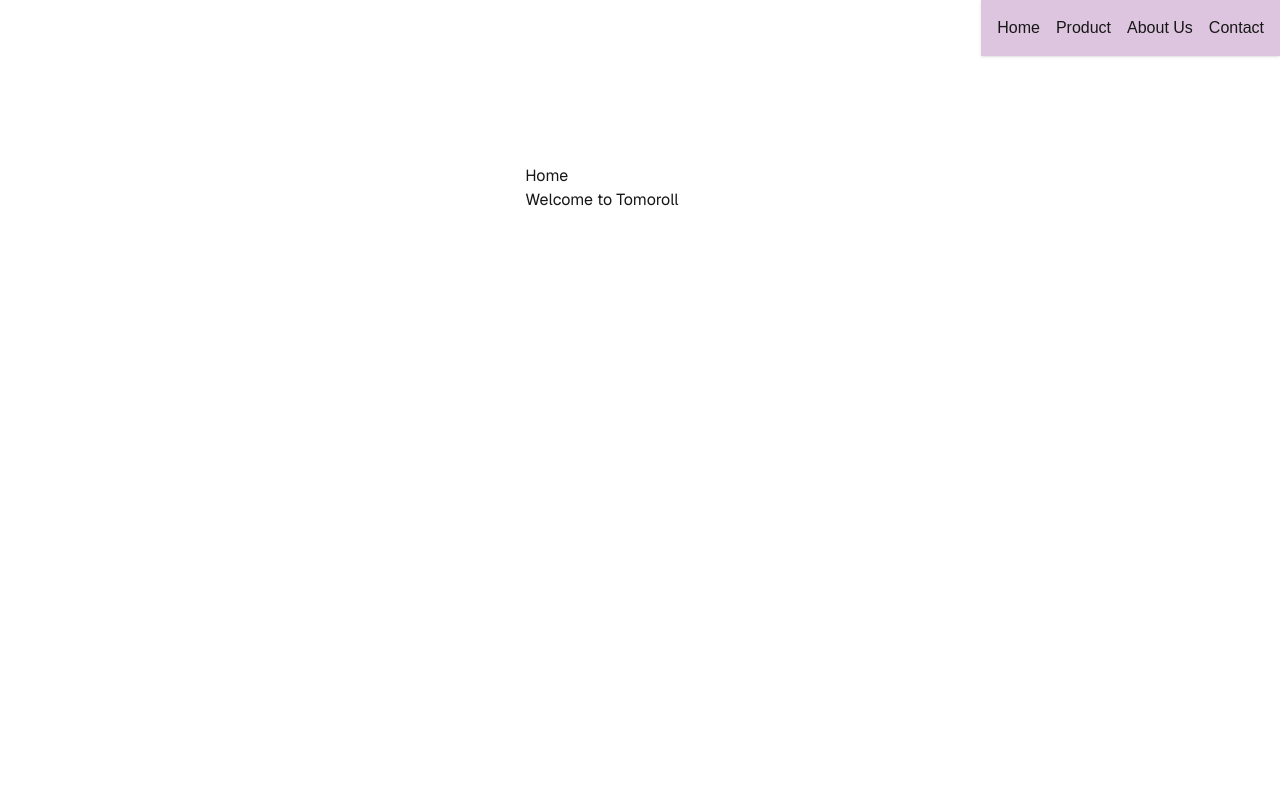
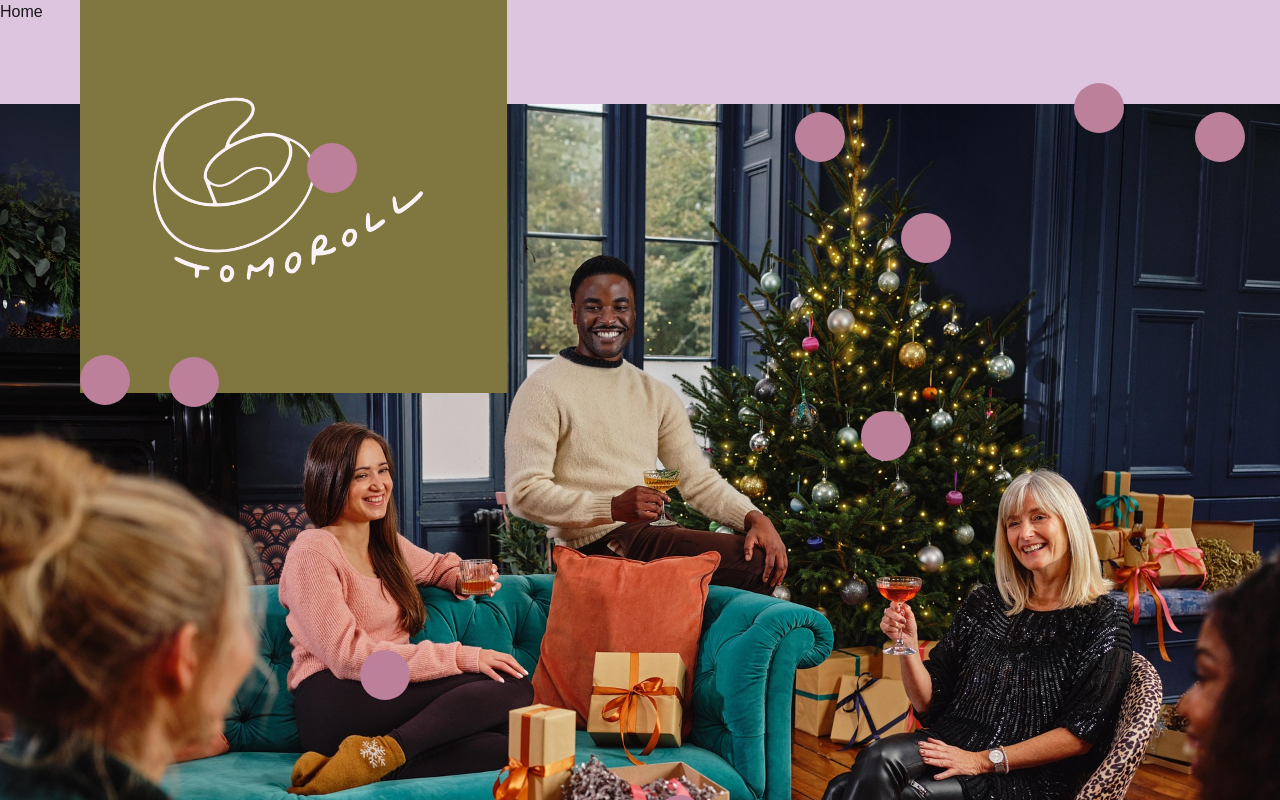
Before and after one commit to sunpochin/tomoroll, a Next.js app: page / in a window 1280 px wide. Shown: the top 800 px of the page. Built offline with nearby package versions, Linux system fonts and the light colour scheme.

Commit message:
feat: Separate the scrolling page into 4 sections, and make HomeSection look more similar to .ai draft

```diff
--- /dev/null
+++ b/src/app/AboutSection.tsx
@@ -0,0 +1,13 @@
+// src/app/ProductSection.tsx
+import React from 'react';
+
+const AboutSection = () => {
+  return (
+    <section id="about" className="min-h-screen">
+      <h1>About</h1>
+      <p>This is our company</p>
+    </section>
+  );
+};
+
+export default AboutSection;
--- /dev/null
+++ b/src/app/ContactSection.tsx
@@ -0,0 +1,13 @@
+// src/app/ProductSection.tsx
+import React from 'react';
+
+const ContactSection = () => {
+  return (
+    <section id="contact" className="min-h-screen">
+      <h1>Contact</h1>
+      <p>Contact us</p>
+    </section>
+  );
+};
+
+export default ContactSection;
--- /dev/null
+++ b/src/app/HomeSection.tsx
@@ -0,0 +1,38 @@
+// src/app/HomeSection.tsx
+import React from 'react';
+
+const HomeSection = () => {
+  const circles = Array.from({ length: 10 }).map((_, index) => {
+    // randomly generate the position of the circle
+    const left = Math.random() * 100; // random left position
+    const top = Math.random() * 100; // random top position
+
+    return (
+      <div
+        key={index}
+        className="circle"
+        style={{ left: `${left}vw`, top: `${top}vh` }} // use vw and vh to set position
+      />
+    );
+  });
+
+  return (
+    <section id="home" className="
+    min-h-screen min-w-screen bg-custom-pink
+    relative">
+      <h1>Home</h1>
+      <img src="/images/tomoroll.png"
+        alt="tomoroll"
+        className="w-1/3 absolute top-0 left-20" />
+      <div className="flex flex-col items-center justify-center mt-20">
+        <img src="/images/whisky-1920.jpg" alt="home-image" />
+        <div className="font-custom-brown text-center text-4xl w-1/2 h-screen">
+          Small ideas we grasp from a daydream of an elegant life
+        </div>
+      </div>
+      {circles}
+    </section>
+  );
+};
+
+export default HomeSection;
--- a/src/app/NavBar.tsx
+++ b/src/app/NavBar.tsx
@@ -4,7 +4,7 @@ import './globals.css';
 
 const NavBar = () => {
     return (
-    <nav className="fixed top-0 right-0 custom-pink shadow p-4">
+    <nav className="fixed top-0 right-0 bg-navbar p-4">
         <ul className="flex flex-row items-center space-x-4">
         <li><a href="#home">Home</a></li>
         <li><a href="#product">Product</a></li>
--- /dev/null
+++ b/src/app/ProductSection.tsx
@@ -0,0 +1,13 @@
+// src/app/ProductSection.tsx
+import React from 'react';
+
+const ProductSection = () => {
+  return (
+    <section id="product" className="min-h-screen">
+      <h1>Product</h1>
+      <p>Product List</p>
+    </section>
+  );
+};
+
+export default ProductSection;
--- a/src/app/globals.css
+++ b/src/app/globals.css
@@ -3,6 +3,7 @@
 :root {
   --background: #ffffff;
   --foreground: #171717;
+  --custom-pink: rgb(222, 197, 223);
 }
 
 @theme inline {
@@ -28,6 +29,28 @@ body {
   font-family: Arial, Helvetica, sans-serif;
 }
 
-.custom-pink {
-  background-color: rgb(222, 197, 223); /* 使用 RGB 顏色 */
+.bg-custom-pink {
+  background-color: rgb(222, 197, 223);
 }
+
+.bg-navbar {
+  background-color: rgb(255, 197, 223);
+}
+
+.font-custom-brown {
+  color: rgb(128, 119, 64);
+}
+
+
+.circle {
+  width: 50px; /* 圓點的直徑 */
+  height: 50px;
+  border-radius: 50%;
+  background-color: rgb(188, 128, 155); /* 圓點顏色 */
+  position: absolute; /* 絕對定位 */
+  transition: transform 0.9s; /* 平滑過渡效果 */
+}
+
+.circle:hover {
+  transform: translate(15px, 15px); /* 懸停時向右下移動 10px */
+}
--- a/src/app/page.tsx
+++ b/src/app/page.tsx
@@ -1,33 +1,19 @@
 import NavBar from "./NavBar";
+import HomeSection from "./HomeSection";
+import ProductSection from "./ProductSection";
+import AboutSection from "./AboutSection";
+import ContactSection from "./ContactSection";
 
 export default function Home() {
   return (
     <div className="flex flex-col">
       <NavBar />
-
-      <div className="grid grid-rows-[20px_1fr_20px] items-center justify-items-center min-h-screen p-8 pb-20 gap-16 sm:p-20 font-[family-name:var(--font-geist-sans)]">
-        <main className="flex flex-col gap-[32px] row-start-2 items-center sm:items-start">
-          <section id="home" className="min-h-screen">
-            <h1>Home</h1>
-            <p>Welcome to Tomoroll</p>
-          </section>
-
-          <section id="product" className="min-h-screen">
-            <h1>Product</h1>
-            <p>This is our product introduction.</p>
-          </section>
-
-          <section id="about" className="min-h-screen">
-            <h1>About Us</h1>
-            <p>This is our information.</p>
-          </section>
-
-          <section id="contact" className="min-h-screen">
-            <h1>Contact</h1>
-            <p>This is our contact information.</p>
-          </section>
-        </main>
-      </div>
+      <main className="flex flex-col items-center justify-items-center">
+        <HomeSection />
+        <ProductSection />
+        <AboutSection />
+        <ContactSection />
+      </main>
     </div>
   );
 }
```
Also changed, not shown: public/images/tomoroll.png (added), public/images/whisky-1920.jpg (added).
